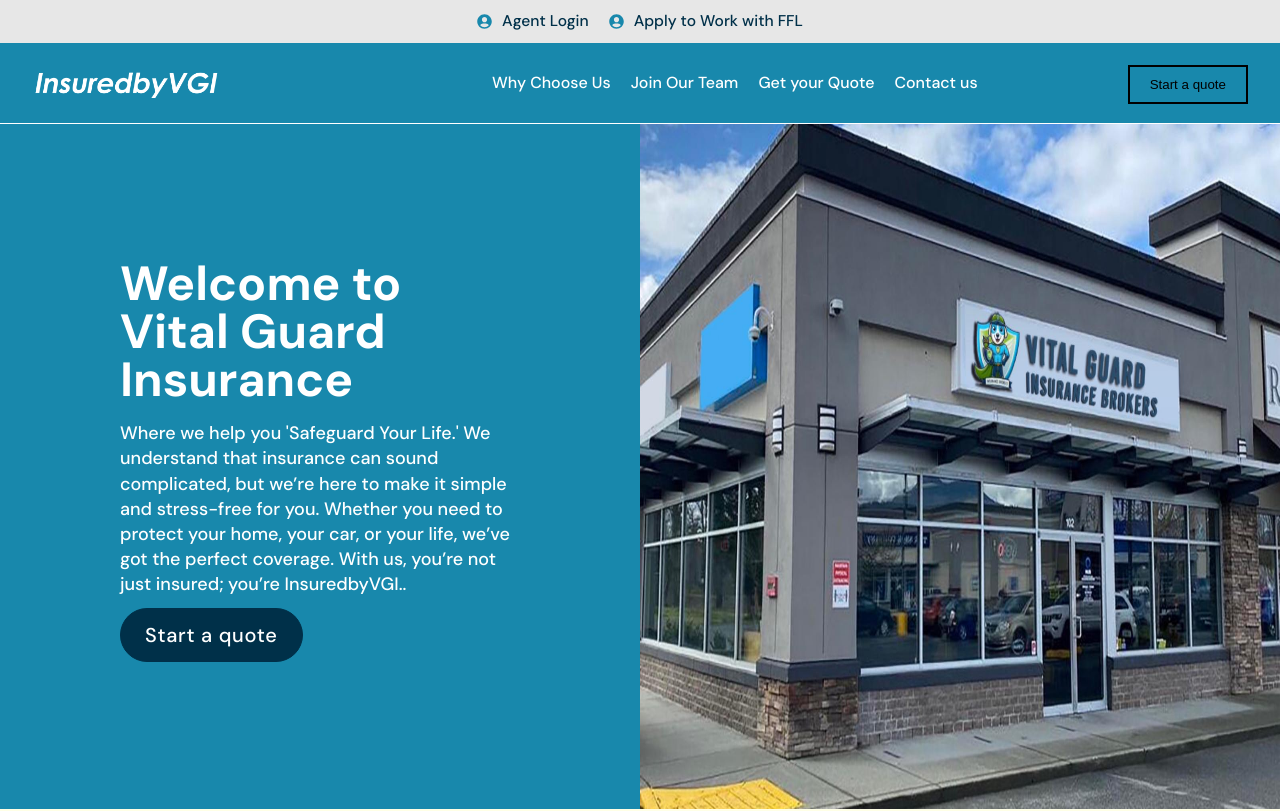
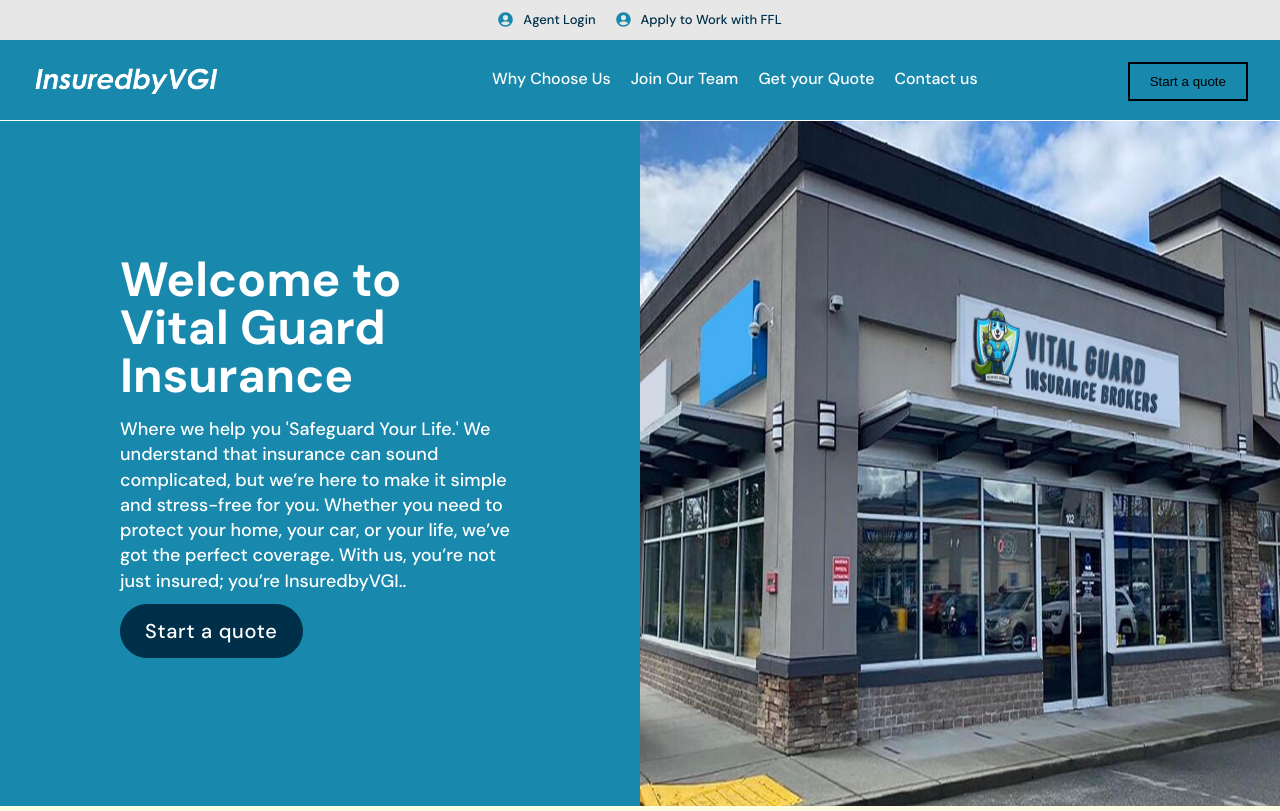
Before and after one commit to Ahsanch007/Vital, a plain HTML site: page index.html in a window 1280 px wide. Shown: the top 811 px of the page. Drawn offline with nearby package versions, Linux system fonts and the light colour scheme.

Commit message:
done issue

```diff
--- a/index.html
+++ b/index.html
@@ -37,26 +37,26 @@
 	<div class="header_headerContainer__3w0E0">
 		<header class="header_header__IkGoF">
 			<div class="top-section">
-				<a href="#" style="font-size: 15.6px; display: flex; align-items: center; gap:10px">
+				<a href="#" style="  display: flex; align-items: center; gap:10px">
 
 					<svg aria-hidden="true" fill="#1888ac" class="e-font-icon-svg e-fas-user-circle" width="15"
 						height="15" viewBox="0 0 496 512" xmlns="http://www.w3.org/2000/svg">
 						<path
 							d="M248 8C111 8 0 119 0 256s111 248 248 248 248-111 248-248S385 8 248 8zm0 96c48.6 0 88 39.4 88 88s-39.4 88-88 88-88-39.4-88-88 39.4-88 88-88zm0 344c-58.7 0-111.3-26.6-146.5-68.2 18.8-35.4 55.6-59.8 98.5-59.8 2.4 0 4.8.4 7.1 1.1 13 4.2 26.6 6.9 40.9 6.9 14.3 0 28-2.7 40.9-6.9 2.3-.7 4.7-1.1 7.1-1.1 42.9 0 79.7 24.4 98.5 59.8C359.3 421.4 306.7 448 248 448z"
-							style="font-size: 15.6px;"></path>
+							style="font-size: 13px; "></path>
 					</svg>
-					<span class="elementor-icon-list-text" style="font-size: 15.6px;">Agent
+					<span class="elementor-icon-list-text" style="font-size: 13px; ">Agent
 						Login</span>
 				</a>
-				<a href="#" style="font-size: 15.6px; display: flex; align-items: center; gap:10px">
+				<a href="#" style="  display: flex; align-items: center; gap:10px">
 
 					<svg aria-hidden="true" fill="#1888ac" class="e-font-icon-svg e-fas-user-circle" width="15"
 						height="15" viewBox="0 0 496 512" xmlns="http://www.w3.org/2000/svg">
 						<path
 							d="M248 8C111 8 0 119 0 256s111 248 248 248 248-111 248-248S385 8 248 8zm0 96c48.6 0 88 39.4 88 88s-39.4 88-88 88-88-39.4-88-88 39.4-88 88-88zm0 344c-58.7 0-111.3-26.6-146.5-68.2 18.8-35.4 55.6-59.8 98.5-59.8 2.4 0 4.8.4 7.1 1.1 13 4.2 26.6 6.9 40.9 6.9 14.3 0 28-2.7 40.9-6.9 2.3-.7 4.7-1.1 7.1-1.1 42.9 0 79.7 24.4 98.5 59.8C359.3 421.4 306.7 448 248 448z"
-							style="font-size: 15.6px;"></path>
+							style="font-size: 13px; "></path>
 					</svg>
-					<span class="elementor-icon-list-text" style="font-size: 15.6px;">Apply to Work with FFL</span>
+					<span class="elementor-icon-list-text" style="font-size: 13px; ">Apply to Work with FFL</span>
 				</a>
 			</div>
 
```
